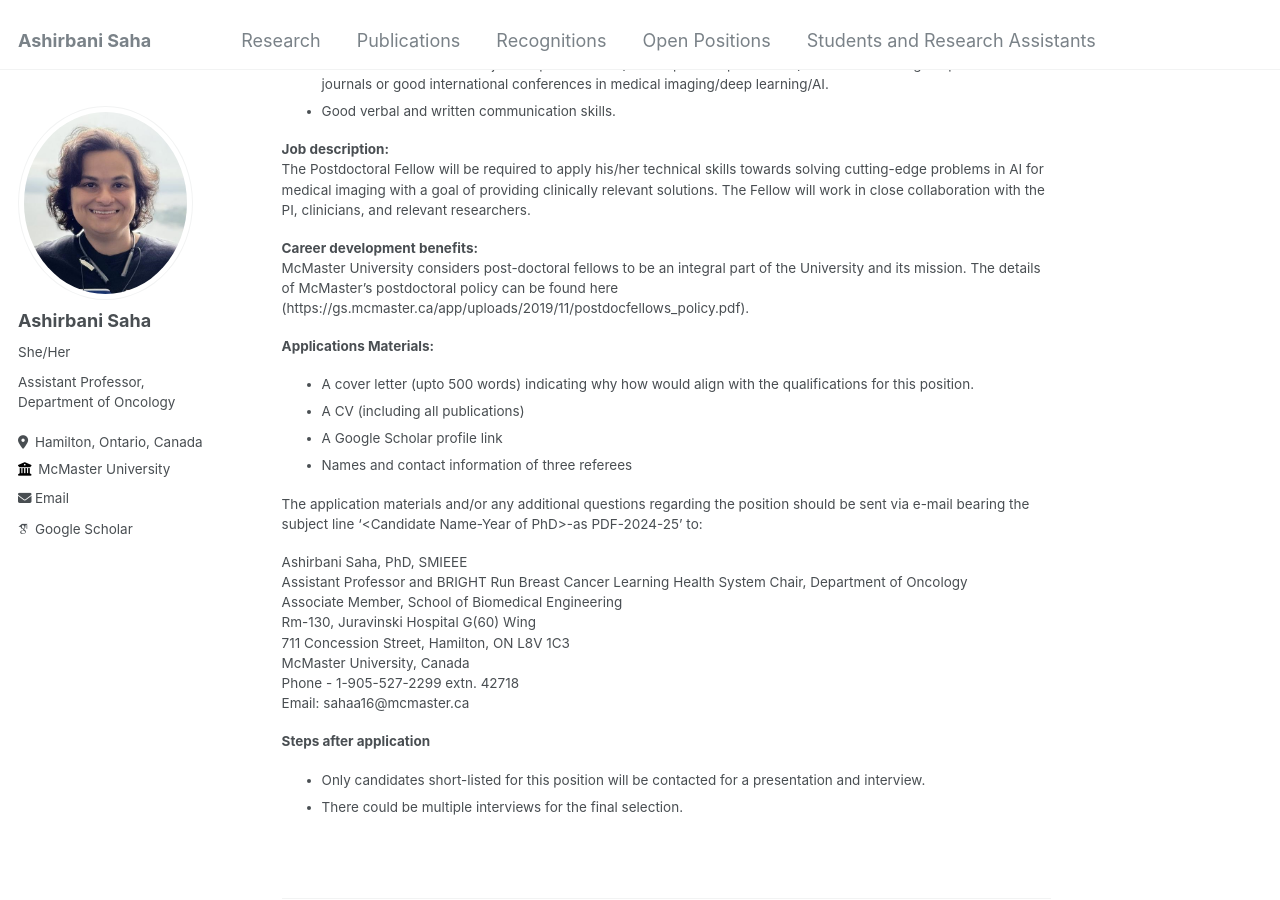
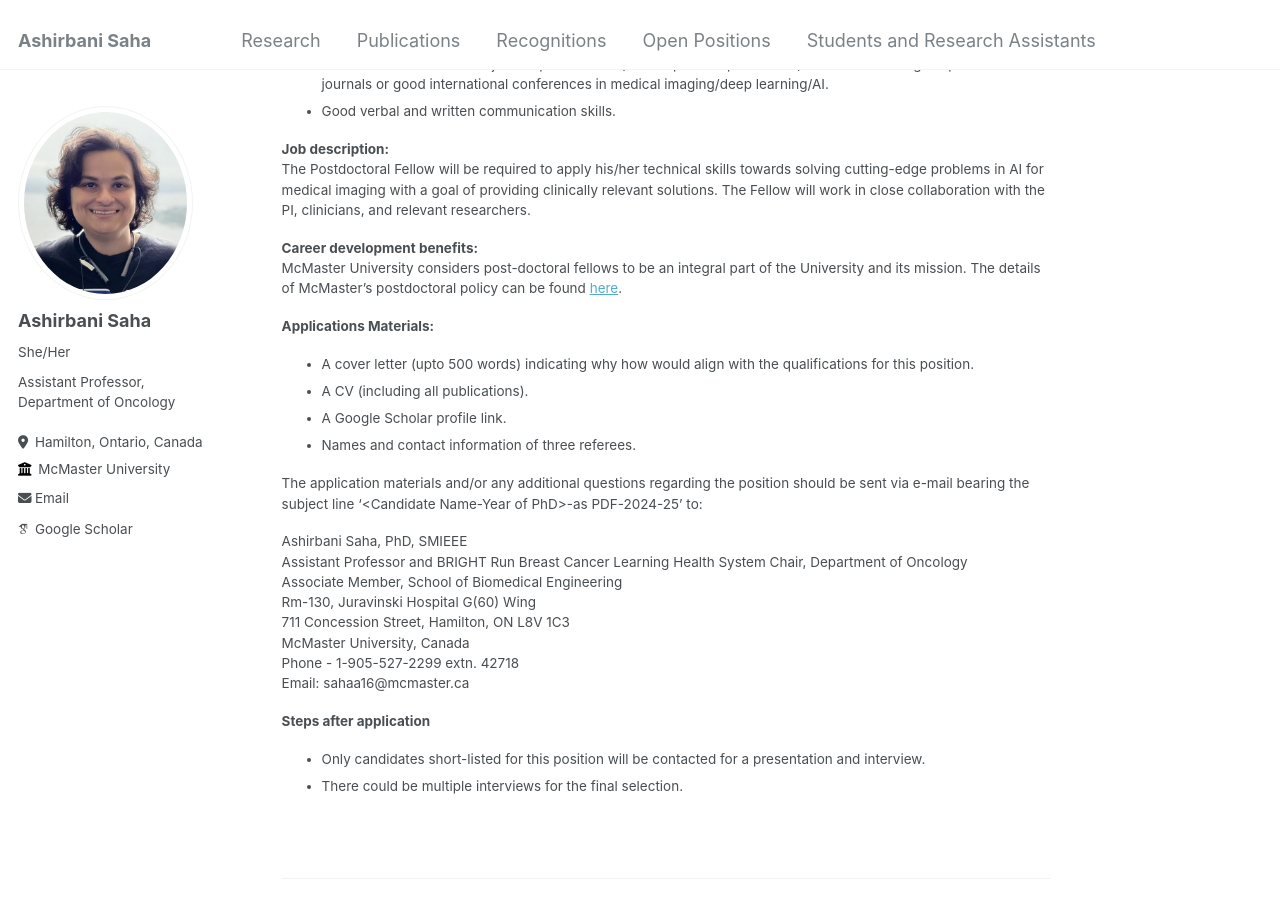
Before and after one commit to asrepo2019/ashirbanisaha, a Jekyll site: the page built from _openpositions/pos_pdoc_Jul-22-2024.md, in a window 1280 px wide and 900 px high, scrolled down 468 px. Built offline with Jekyll 4.4.1, drawn with Linux system fonts in a browser that asks for light colours; some web fonts are replaced.

Commit message:
Update pos_pdoc_Jul-22-2024.md

```diff
--- a/_openpositions/pos_pdoc_Jul-22-2024.md
+++ b/_openpositions/pos_pdoc_Jul-22-2024.md
@@ -18,13 +18,13 @@ Following are the must-haves for this position:<br>
 The Postdoctoral Fellow will be required to apply his/her technical skills towards solving cutting-edge problems in AI for medical imaging with a goal of providing clinically relevant solutions. The Fellow will work in close collaboration with the PI, clinicians, and relevant researchers.
 
 **Career development benefits:**
-McMaster University considers post-doctoral fellows to be an integral part of the University and its mission. The details of McMaster's postdoctoral policy can be found here (https://gs.mcmaster.ca/app/uploads/2019/11/postdocfellows_policy.pdf).
+McMaster University considers post-doctoral fellows to be an integral part of the University and its mission. The details of McMaster's postdoctoral policy can be found [here](https://gs.mcmaster.ca/app/uploads/2019/11/postdocfellows_policy.pdf).
 
 **Applications Materials:**<br>
 * A cover letter (upto 500 words) indicating why how would align with the qualifications for this position.
-* A CV (including all publications)
-* A Google Scholar profile link
-* Names and contact information of three referees
+* A CV (including all publications).
+* A Google Scholar profile link.
+* Names and contact information of three referees.
 
 The application materials and/or any additional questions regarding the position should be sent via e-mail bearing the subject line '\<Candidate Name-Year of PhD\>-as PDF-2024-25' to:
 
```
